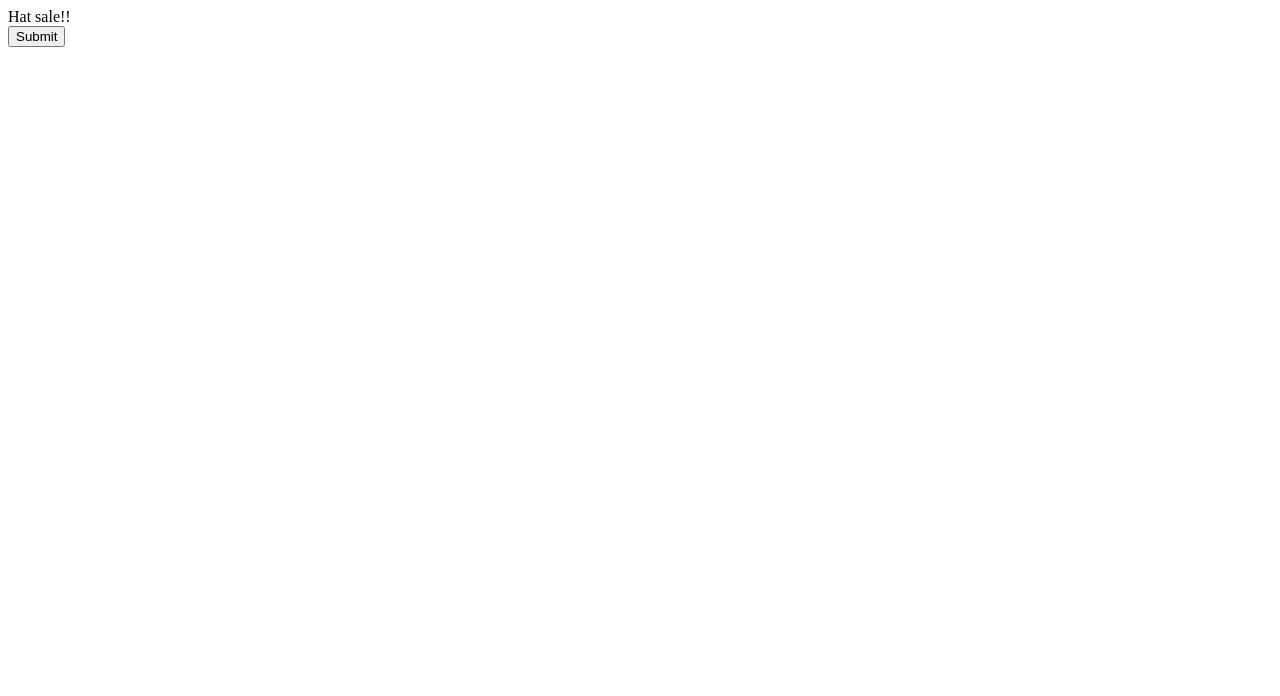
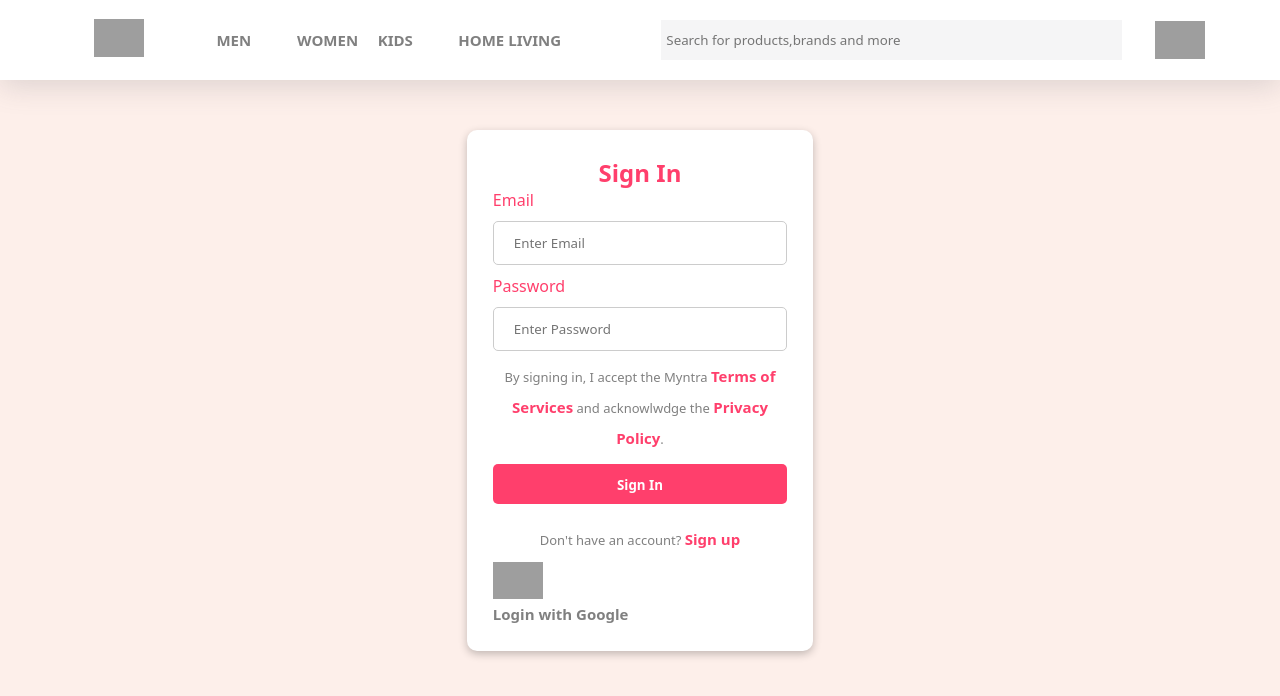
Before and after one commit to VarunJoshi10/E-comerce-website, a Django app: page / in a window 1280 px wide. Before the commit the part shown is almost empty. Shown: the top 696 px of the page. Run offline with Django 4.2, Linux system fonts and the light colour scheme; some libraries are stand-ins or nearby versions; grey boxes are pictures that could not be loaded.

Commit message:
google api and main page added

```diff
--- a/E_commerce/onestop/urls.py
+++ b/E_commerce/onestop/urls.py
@@ -1,8 +1,11 @@
+from telnetlib import LOGOUT
+from unicodedata import name
 from django.urls import path, include
 from onestop import views
+from django.contrib.auth import views as auth_views
 
 urlpatterns = [
     path('', views.hp, name="hp"),
     path('accounts/', include('allauth.urls')),
-    path('landing/', views.new, name='new'),
+    path('landing/', views.landing_page, name="landing"),
 ]
--- a/E_commerce/onestop/views.py
+++ b/E_commerce/onestop/views.py
@@ -1,10 +1,19 @@
-import re
 from django.shortcuts import render, HttpResponse
+from django.contrib.auth.models import User
+from django.contrib.auth import authenticate
 
 # Create your views here.
 
 def hp(request):
-    return render(request, 'try.html')
+    return render(request, 'main.html')
 
-def new(request):
+    # user = User.objects()
+
+    # print(user)
+
+    # if User.is_authenticated():
+    #     return render(request, 'landing.html')
+
+
+def landing_page(request):
     return render(request, 'landing.html')
--- /dev/null
+++ b/E_commerce/static/main.css
@@ -0,0 +1,148 @@
+/* navbar css */
+
+*{
+    margin: 0px;
+    padding: 0px;
+    box-sizing: border-box;
+    font-family: ui-sans-serif, system-ui, -apple-system, BlinkMacSystemFont, "Segoe UI", Roboto, "Helvetica Neue", Arial, "Noto Sans", sans-serif, "Apple Color Emoji", "Segoe UI Emoji", "Segoe UI Symbol", "Noto Color Emoji";
+}
+#navbar{
+width:100%;
+height:80px;
+display: grid;
+grid-template-columns: 45% 45%;
+background-color: white;
+box-shadow: rgba(100, 100, 111, 0.2) 0px 7px 29px 0px;
+justify-content: space-evenly;
+position: sticky;
+top: 0px;
+}
+img{
+width:50px;
+background-color: white;
+}
+#left{
+/* padding: 0px 100px; */
+height: 80px;
+display: grid;
+background-color: white;
+grid-template-columns: 20% 70%;
+align-items: center;
+justify-content: space-evenly;
+
+}
+#left>div:nth-child(1){
+display: flex;
+height: 80px;
+background-color: white;
+justify-content: center;
+align-items: center;
+}
+#left>div:nth-child(2){
+display: grid;
+height: 80px;
+align-items: center;
+background-color: white;
+grid-template-columns: 20% 20% 20% 30%;
+justify-content: center;
+}
+a{
+color: gray;
+font-weight:600;
+text-decoration: none;
+background-color: white;
+font-size: 15px;
+
+}
+#right{
+height: 80px;
+display: grid;
+grid-template-columns: 80% 20%;
+align-items: center;
+background-color: white;
+justify-content: space-between;
+}
+#right>div:nth-child(2){
+display: flex;
+justify-content: center;
+
+}
+#right input{
+width:100%;
+height: 40px;
+padding: 5px;
+background-color: #f5f5f6;
+border: 0px;
+}
+#left div,#right div{
+    background-color:white;
+ }
+
+
+
+/* signup css */
+
+*{
+    font-family: ui-sans-serif, system-ui, -apple-system, BlinkMacSystemFont, "Segoe UI", Roboto, "Helvetica Neue", Arial, "Noto Sans", sans-serif, "Apple Color Emoji", "Segoe UI Emoji", "Segoe UI Symbol", "Noto Color Emoji";
+    margin:0px;
+    padding:0px;
+    box-sizing: border-box;
+  }
+  body{
+    background-color: #fdefea;
+  }
+
+  label{
+    color: #ff3f6c;
+
+  }
+  #signin_container {
+      width:27%;
+    margin: auto;
+    padding:2%;
+    box-shadow: rgba(0, 0, 0, 0.24) 0px 3px 8px;
+    background-color: white;
+    border-radius: 10px;
+    margin-top: 50px;
+  }
+  #signin_container *{
+    background-color: white;
+
+  }
+  #signin_container>form>input{
+    width:100%;
+    margin-top: 10px;
+    border: 1px solid #ccc;
+    padding:12px 20px;
+    border-radius: 5px;
+    margin-bottom: 10px;
+  }
+  #signin_container p{
+    text-align: center;
+    color: gray;
+    font-size: 13px;
+    line-height: 30px;
+  }
+  #signin_container>form >input[type="submit"]{
+   width:100%;
+   height: 40px;
+   text-align: center;
+   border: 0px;
+   color: white;
+   background-color: #ff3f6c;
+   font-weight: 600;
+   margin-bottom: 20px;
+  }
+  #signin_container>form>h2{
+      text-align: center;
+    color: #ff3f6c;
+  }
+
+  #signin_container>form>input[type="submit"]:hover{
+    background-color:gray;
+    color: white;
+  }
+  #signin_container p>a{
+    font-size: 15px;
+    color: #ff3f6c;
+  }
--- a/E_commerce/templates/landing.html
+++ b/E_commerce/templates/landing.html
@@ -9,5 +9,6 @@
 <body>
     {% csrf_token %}
     We got your back
+    {{user}}
 </body>
 </html>
--- /dev/null
+++ b/E_commerce/templates/main.html
@@ -0,0 +1,66 @@
+{% load socialaccount %}
+{% load static %}
+
+<!DOCTYPE html>
+<html lang="en">
+<head>
+    <meta charset="UTF-8">
+    <meta http-equiv="X-UA-Compatible" content="IE=edge">
+    <meta name="viewport" content="width=device-width, initial-scale=1.0">
+    <title>Document</title>
+
+<!-- Navbar -->
+<link rel="stylesheet" href="/static/main.css">
+</head>
+<body>
+    <div id="navbar">
+        <div id="left">
+            <div>
+                <a href="index.html">
+                <img src="https://upload.wikimedia.org/wikipedia/commons/b/bc/Myntra_Logo.png">
+            </a>
+            </div>
+            <div>
+            <div> <a href="mens.html">MEN</a></div>
+            <div> <a href="womens.html">WOMEN</a></div>
+            <div> <a href="kids.html">KIDS</a></div>
+            <div> <a href="Home&Living.html">HOME LIVING</a></div>
+        </div>
+        </div>
+
+        <div id="right">
+            <div>
+                <input type="text" placeholder="Search for products,brands and more">
+            </div>
+            <div>
+                <img src="https://static.vecteezy.com/system/resources/thumbnails/004/798/846/small/shopping-cart-logo-or-icon-design-vector.jpg">
+            </div>
+        </div>
+    </div>
+    <div id="signin_container">
+        <!-- Action and method added -->
+        <form method="post" action="/templates/landing.html">
+            <h2>Sign In</h2>
+            <label for="">Email</label><br />
+            <input id="mail" type="text" placeholder="Enter Email"><br />
+            <label for="">Password</label><br />
+            <input id="pass" type="text" placeholder="Enter Password"><br />
+
+            <p>By signing in, I accept the Myntra <a href="https://www.myntra.com/termsofuse">Terms of
+                Services</a> and acknowlwdge the <a href="https://www.myntra.com/faqs#shipping">Privacy Policy</a>. </p>
+                <input type="submit" value="Sign In">
+
+                <p>Don't have an account? <a href="signup.html">Sign up</a> </p>
+                <!-- href linked changed by pie -->
+                <a class="oauth-container btn darken-4 white black-text" href="{% provider_login_url 'google'%}?next=/landing" style="text-transform:none">
+                    <div class="left">
+
+                            <img width="20px" style="margin-top:7px; margin-right:8px" alt="Google sign-in"
+                            src="https://upload.wikimedia.org/wikipedia/commons/thumb/5/53/Google_%22G%22_Logo.svg/512px-Google_%22G%22_Logo.svg.png" />
+                    </div>
+                    Login with Google
+                </a>
+                <!-- Compiled and minified CSS -->
+                 </body>
+
+</html>
--- a/E_commerce/templates/try.html
+++ b/E_commerce/templates/try.html
@@ -1,3 +1,5 @@
+{% load socialaccount %}
+
 <!DOCTYPE html>
 <html lang="en">
 <head>
@@ -8,13 +10,14 @@
 </head>
 <body>
     {% if user.is_authenticated %}
-        This is it
+        This is it {{user}}
     {% else %}
         Hat sale!!
 
-        <form method="post" action="accounts/login/">
-            {% csrf_token %}
-            <input type="submit" name="click">
+        <form method="POST" action="{% url 'landing' %}">
+            {% csrf_token %} -->
+            <!-- <input type="submit" name="click" > -->
+            <button><a href="{% provider_login_url 'google'%}?next=/">Ok </a></button>
         </form>
     {% endif %}
 </body>
```
Also changed, not shown: E_commerce/E_commerce/settings.py (+15 -10 lines), E_commerce/db.sqlite3.
